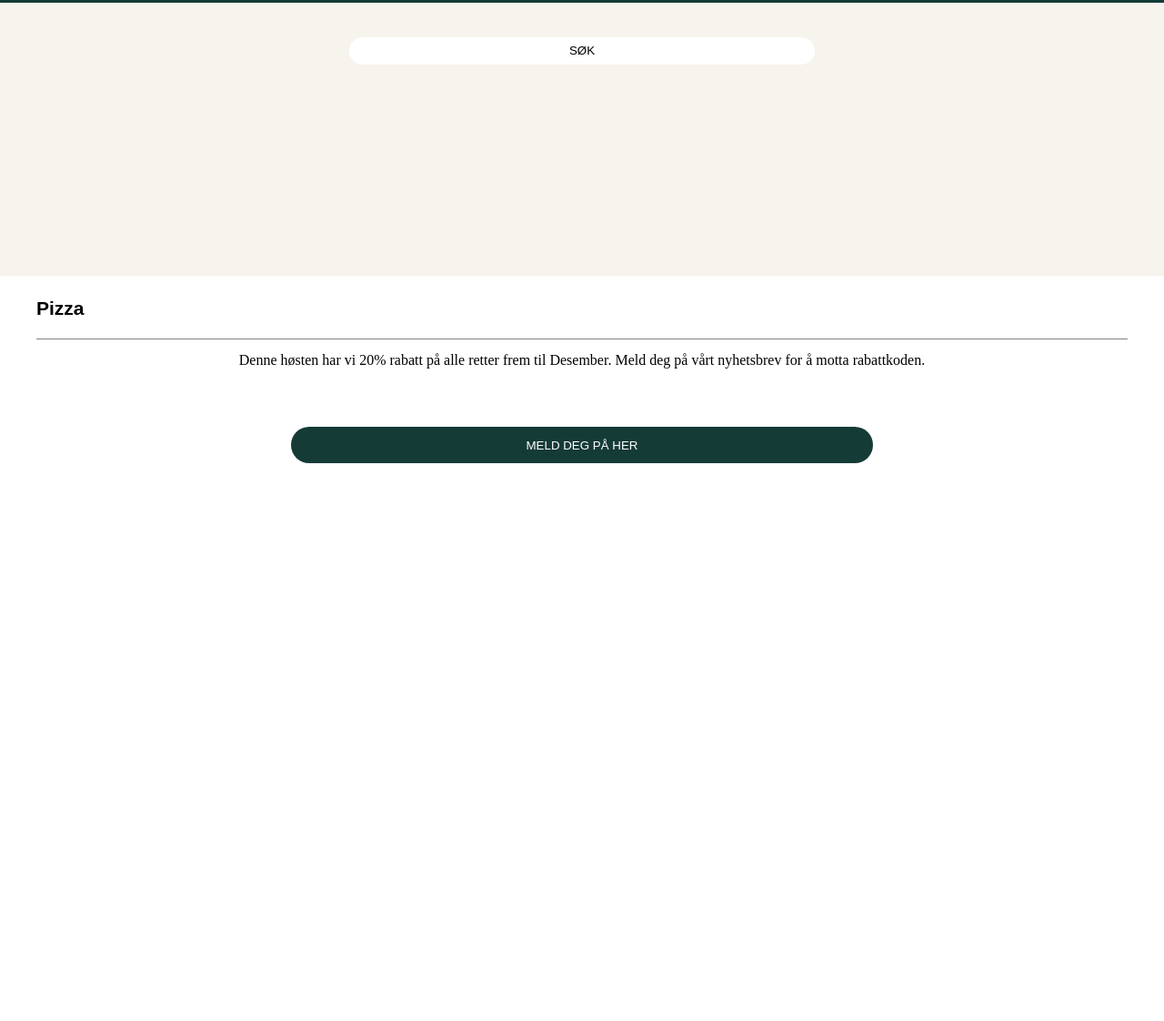
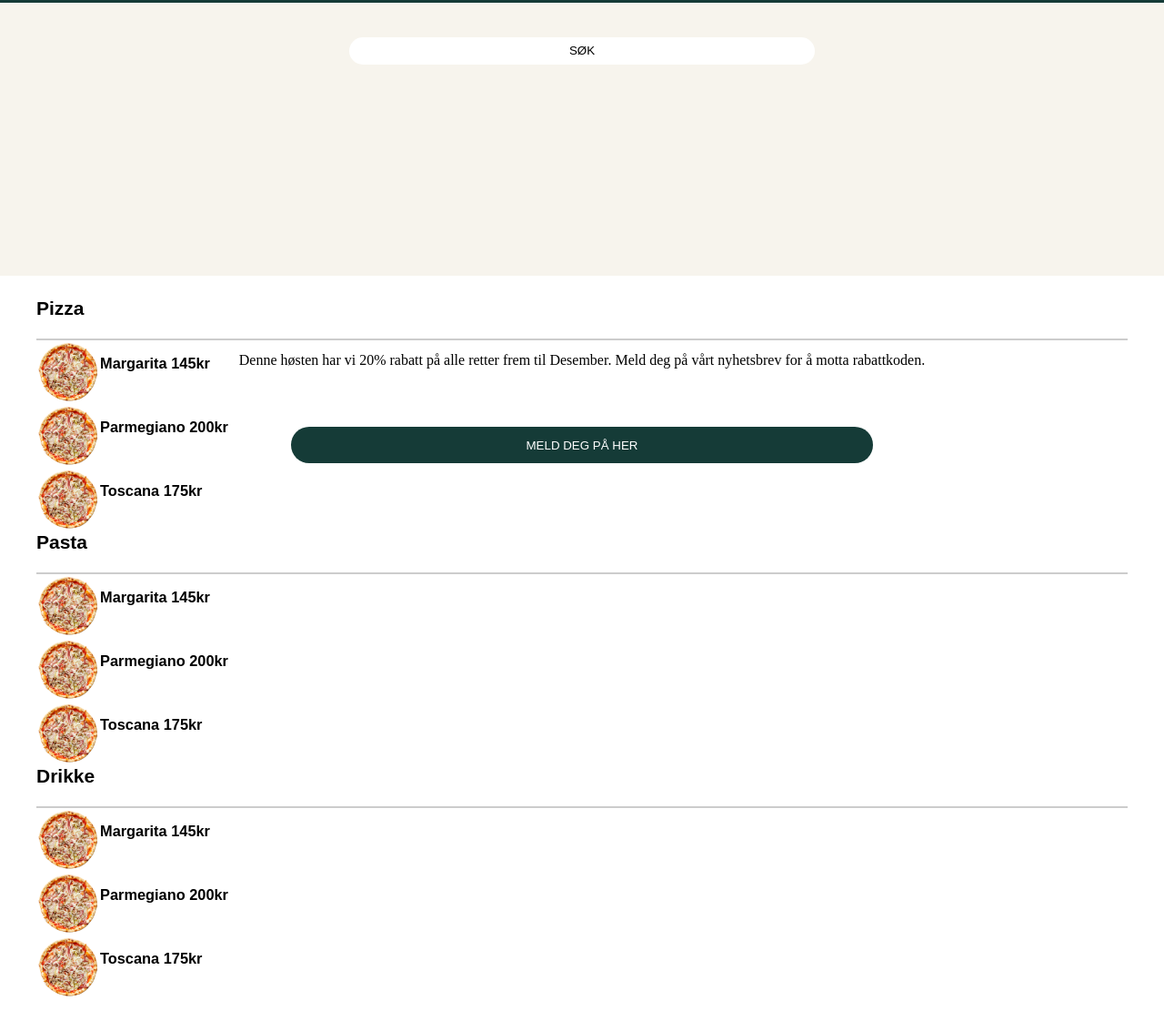
Before and after one commit to lynetteaglen/Arbeidskrav-WebProsjekt, a plain HTML site: page index.html in a window 1280 px wide. Shown: the part 1367-2489 px from the top of the page at 91% size. Before the commit the page ends 1876 px from the top, so only its background shows below. Drawn offline with Linux system fonts and the light colour scheme.

Commit message:
added menu with grid

```diff
--- a/index.html
+++ b/index.html
@@ -42,15 +42,68 @@
 
     <div class="container">
 
-        <div class="container_menu">
-            <h2 class="menu-heading">Pizza</h2>
-        </div>
-        <div class="container_menu-items">
+         <div class="menu">
+            <h2>Pizza</h2>
+        <div class="menu-items">
+
+            <div class="menu-item">
+                <img class="menu_image" alt="Margarita" src="/images/pizzza.jpg">
+                    <h3>Margarita 145kr</h3>
+            </div>
+
+            <div class="menu-item">
+                    <img class="menu_image" alt="Parmegiano" src="images/pizzza.jpg">
+                    <h3>Parmegiano 200kr</h3>
+            </div>
+
+            <div class="menu-item">
+                <img class="menu_image" alt="Toscana" src="images/pizzza.jpg">
+                <h3>Toscana 175kr</h3>
+            </div>
 
         </div>
 
+        <h2>Pasta</h2>
+        <div class="menu-items">
+
+            <div class="menu-item">
+                <img class="menu_image" alt="Margarita" src="/images/pizzza.jpg">
+                    <h3>Margarita 145kr</h3>
+            </div>
+
+            <div class="menu-item">
+                    <img class="menu_image" alt="Parmegiano" src="images/pizzza.jpg">
+                    <h3>Parmegiano 200kr</h3>
+            </div>
+
+            <div class="menu-item">
+                <img class="menu_image" alt="Toscana" src="images/pizzza.jpg">
+                <h3>Toscana 175kr</h3>
+            </div>
+
+        </div>
+
+        <h2>Drikke</h2>
+        <div class="menu-items">
+
+            <div class="menu-item">
+                <img class="menu_image" alt="Margarita" src="/images/pizzza.jpg">
+                    <h3>Margarita 145kr</h3>
+            </div>
+
+            <div class="menu-item">
+                    <img class="menu_image" alt="Parmegiano" src="images/pizzza.jpg">
+                    <h3>Parmegiano 200kr</h3>
+            </div>
+
+            <div class="menu-item">
+                <img class="menu_image" alt="Toscana" src="images/pizzza.jpg">
+                <h3>Toscana 175kr</h3>
+            </div>
+
+        </div>
+        </div>
     </div>
-
 
 </body>
 </html>
--- a/partials/_index.scss
+++ b/partials/_index.scss
@@ -77,24 +77,53 @@ header{
     }
 }
 
-.container{
+
+.container {
+    max-width: 1200px;
     margin: 0 auto;
-    max-width: 1200px;
     padding: 1.5em;
 
-    .container_menu{
+    .menu {
         font-family: Arial, Helvetica, sans-serif;
         font-size: 14px;
 
         h2{
             margin: 0;
             padding-bottom: 1em;
-            border-bottom: 1px solid grey;
+            border-bottom: 2px solid #ccc;
         }
+
+        .menu_items{
+            display: grid;
+            grid-template-columns: 1fr;
+            gap: 1.5em;
+            padding: 1.5em 0;
+        }
+
+        .menu-item {
+            display: flex;
+          }
+
+        .menu_image{
+            width: 70px;
+            height: 70px;
+            flex-shrink: 0;
+        }
+      }
+  }
+
+
+  @media screen and (min-width: 992px) {
+    .menu {
+      font-size: 16px;
     }
 
-    .menu-items{
-
+    .menu-items {
+      grid-template-columns: repeat(2, 1fr);
     }
 
-}
+    .img {
+      width: 125px;
+      height: 125px;
+    }
+  }
```
Also changed, not shown: images/pizzza.jpg (added), style.css, 3 other files.
